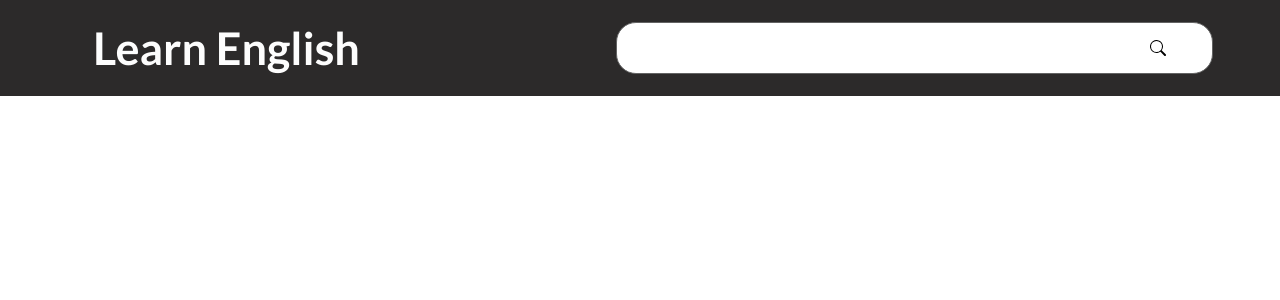
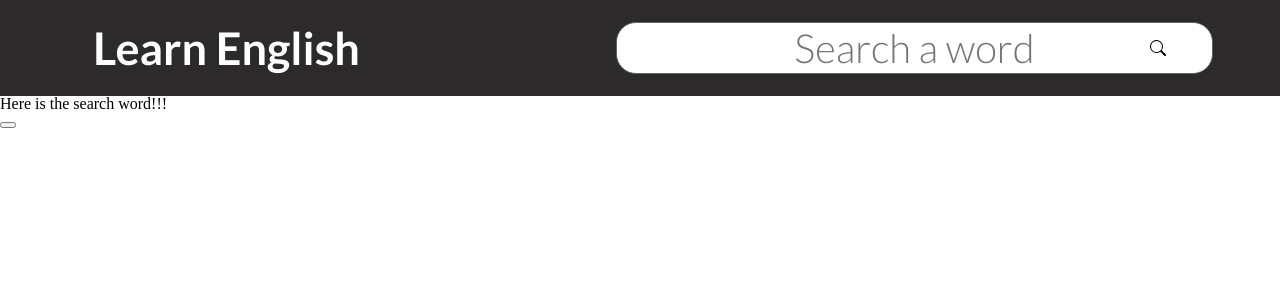
Before and after one commit to W3BERM0I/words, a Vue app: page /word in a window 1280 px wide. Before the commit this address had no page. Shown: the top 300 px of the page. Built offline with nearby package versions, Linux system fonts and the light colour scheme; what vue-loading-overlay would draw is missing.

Commit message:
search word

```diff
--- a/src/components/theHeader.vue
+++ b/src/components/theHeader.vue
@@ -1,7 +1,8 @@
 <template>
   <header>
     <button class="title" @click.prevent="refresh">Learn English</button>
-    <input type="text" class="targetWord" v-model="this.targetWord" >
+    <h1>{{this.$route.back}}</h1>
+    <input type="text" class="targetWord" @click.prevent="word" placeholder="Search a word" v-model="this.searchWord" >
   </header>
 </template>
 
@@ -9,12 +10,24 @@
   export default {
     data() {
       return {
-        targetWord: ''
+        searchWord: ''
       }
     },
     methods: {
       refresh() {
-        location.reload()
+        if(this.$route.fullPath == '/')
+          location.reload()
+        else
+          this.$router.push({ name: "home" })
+      },
+
+    },
+    watch: {
+      searchWord() {
+        console.log("word: " + this.searchWord)
+        if(this.$route.fullPath == '/') {
+          this.$router.push({ name: "searchWord" })
+        }
       }
     }
   }
@@ -23,7 +36,7 @@
 <style scoped>
 
   h1 {
-    display: none;
+    color: white;
   }
 
   header {
@@ -56,6 +69,7 @@
     border-radius: 20px;
     padding: 1px 80px;
     text-align: center;
+
     font-size: 40px;
   }
 
--- a/src/router/index.js
+++ b/src/router/index.js
@@ -1,15 +1,21 @@
-import { createRouter, createWebHistory } from 'vue-router'
-import Home from '../views/Home.vue'
+import { createRouter, createWebHistory } from "vue-router";
+import Home from "../views/Home.vue";
+import SearchWord from "../views/SearchWord.vue";
 
 const router = createRouter({
   history: createWebHistory(import.meta.env.BASE_URL),
   routes: [
     {
-      path: '/',
-      name: 'home',
-      component: Home
-    }
-  ]
-})
+      path: "/",
+      name: "home",
+      component: Home,
+    },
+    {
+      path: "/word",
+      name: "searchWord",
+      component: SearchWord,
+    },
+  ],
+});
 
-export default router
+export default router;
--- /dev/null
+++ b/src/views/searchWord.vue
@@ -0,0 +1,19 @@
+<template>
+  <h1>Here is the search word!!!  {{count}}</h1>
+  <button @click.prevent="increment">{{count}}</button>
+</template>
+
+<script setup>
+import { mapActions, storeToRefs } from "pinia";
+import { ref } from "vue"
+import { useCounterStore } from "../stores/counter";
+
+const main = useCounterStore();
+
+const { count } = storeToRefs(main.count);
+const {increment} = mapActions(useCounterStore, ['increment']);
+</script>
+
+<style>
+
+</style>
```
